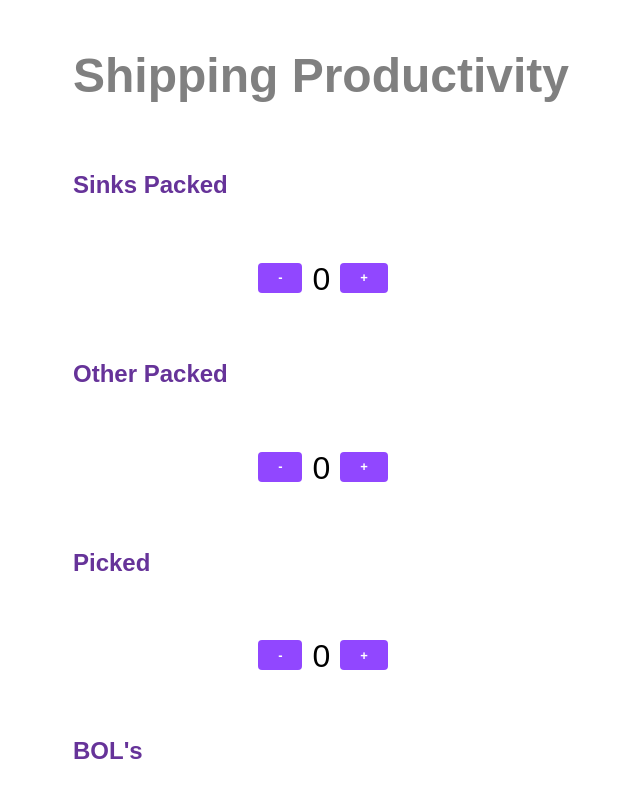
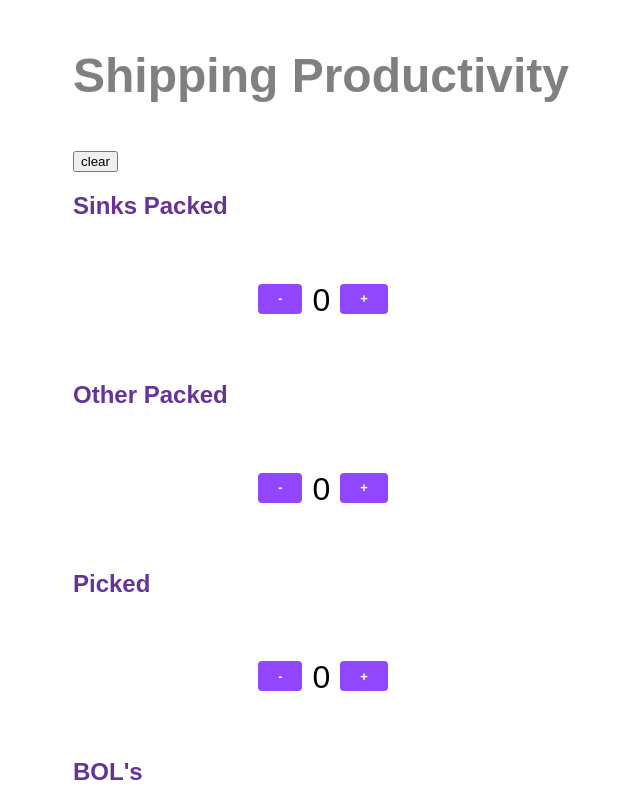
Before and after one commit to Douglas4739/shipping-productivity, a React (Create React App) app: page / in a window 1280 px wide. Shown: the top 800 px of the page, without its empty margins (317-957 px from the left). Built offline with nearby package versions, Linux system fonts and the light colour scheme.

Commit message:
made a clear button

```diff
--- /dev/null
+++ b/src/components/clear.js
@@ -0,0 +1,7 @@
+import React from 'react'
+
+export default function ClearButton() {
+  return (
+    <button>clear</button>
+  )
+}
--- a/src/components/layout.js
+++ b/src/components/layout.js
@@ -2,6 +2,7 @@ import React from "react";
 import "./layout.css";
 import Card from "./card.js";
 import Report from "./report.js";
+import ClearButton from "./clear.js";
 
 export default function Layout() {
   return (
@@ -9,6 +10,7 @@ export default function Layout() {
       <title>Shipping Productivity</title>
       <header className="siteTitle">Shipping Productivity</header>
       <main ClassName="main">
+        <ClearButton />
         <div id="sinks">
           <h2 className="heading">Sinks Packed</h2>
           <Card />
```
